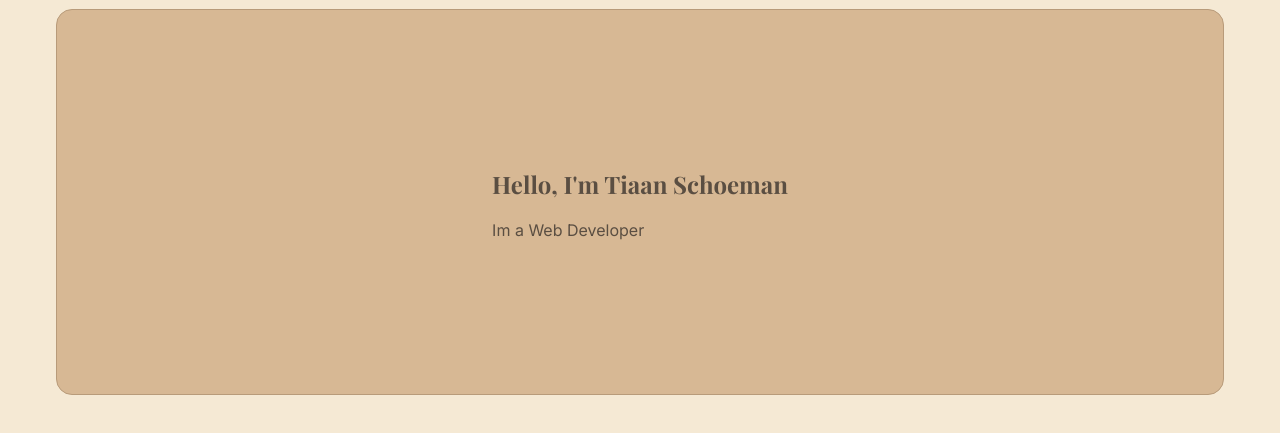
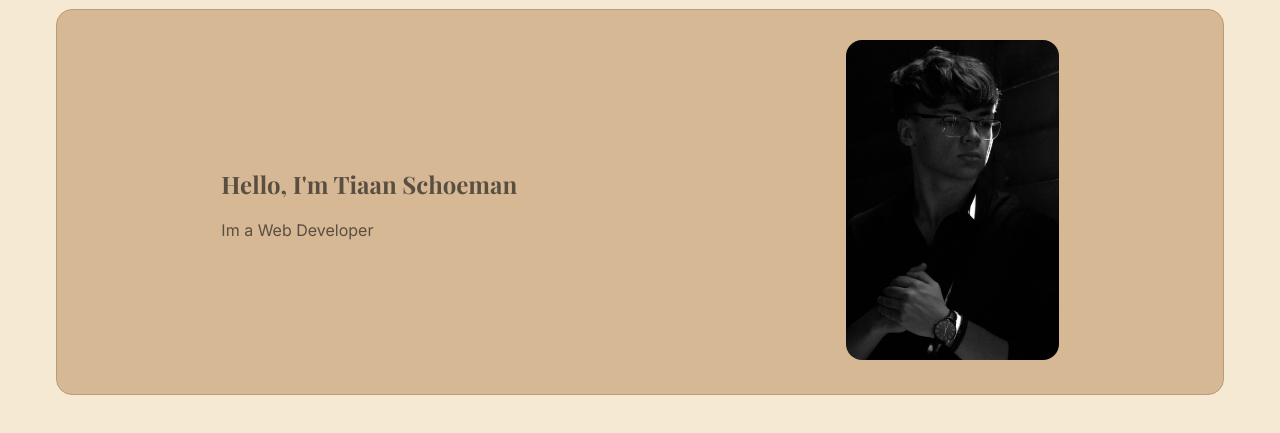
Before and after one commit to TiaanSchoeman/MyPortfolio, a plain HTML site: page index.html in a window 1280 px wide. Shown: the part 87-520 px from the top of the page. Drawn offline with nearby package versions, Linux system fonts and the light colour scheme.

Commit message:
image working

```diff
--- a/index.html
+++ b/index.html
@@ -25,7 +25,6 @@
             <div>
                 <h1>Hello, I'm Tiaan Schoeman</h1>
                 <p>Im a Web Developer</p>
-                <script btn
             </div>
             <div>
                 <img src="images/BlackMe.jpg">
```
